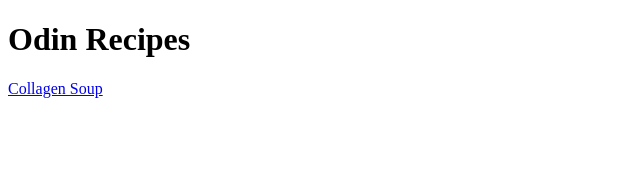
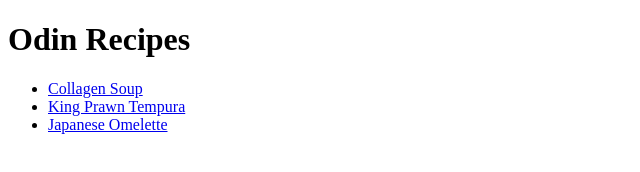
Before and after one commit to Wannabrew/odin-recipes, a plain HTML site: page index.html in a window 1280 px wide. Shown: the whole page, without its empty margins (0-640 px from the left). Drawn offline with Linux system fonts and the light colour scheme.

Commit message:
Linked all 3 recipes to index page in an unordered list.

```diff
--- a/index.html
+++ b/index.html
@@ -7,6 +7,10 @@
 
 <body>
     <h1>Odin Recipes</h1>
-    <a href="recipes/collagensoup.html">Collagen Soup</a>
+    <ul>
+        <li><a href="recipes/collagensoup.html">Collagen Soup</a></li>
+        <li><a href="recipes/kingprawntempura.html">King Prawn Tempura</a></li>
+        <li><a href="recipes/japaneseomelette.html">Japanese Omelette</a></li>
+        </ul>
 </body>
 </html>
```
